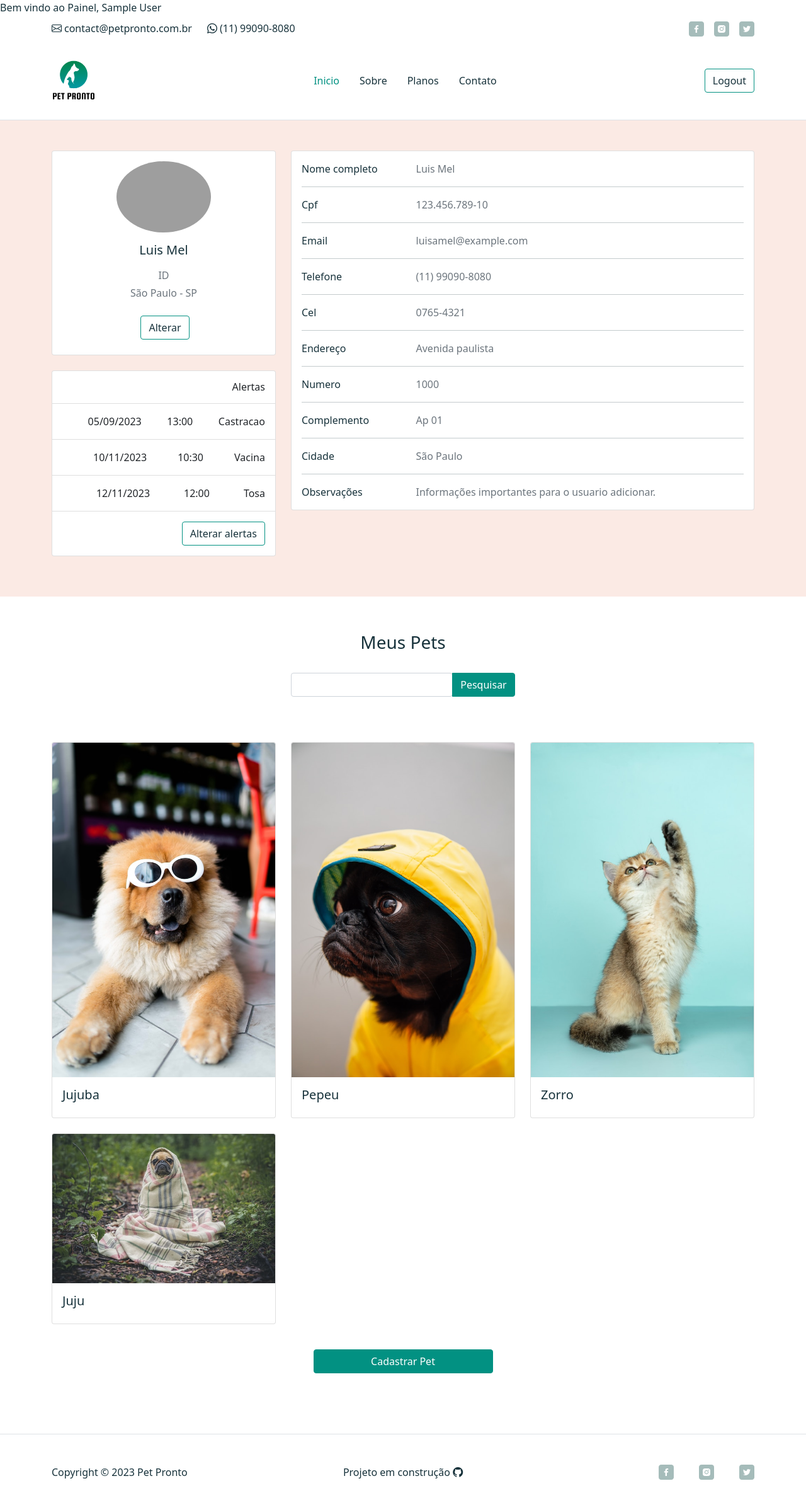
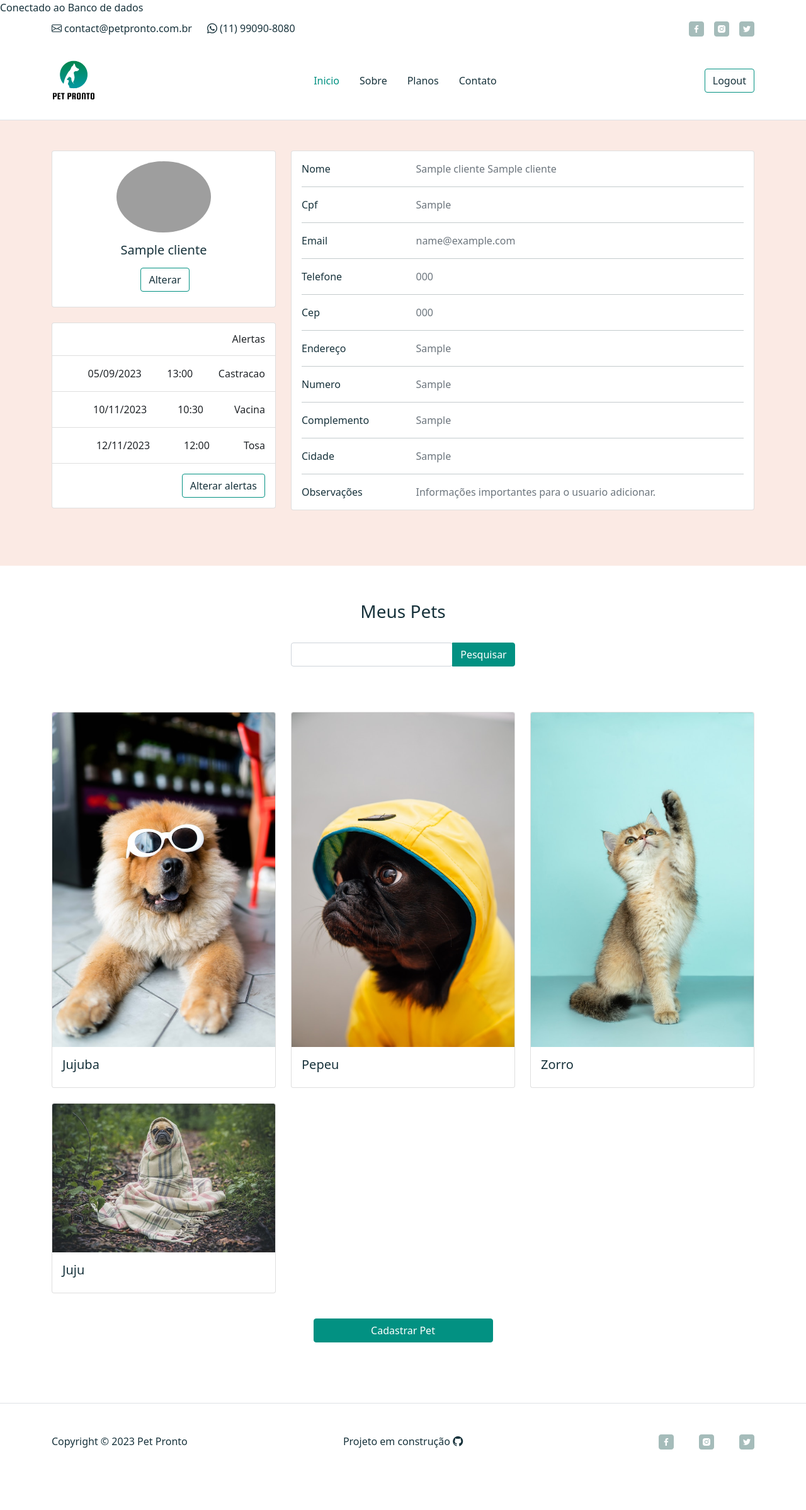
Before and after one commit to vitorwhois/Pet_Pronto, a PHP site: page /perfilusuario.php in a window 1280 px wide. Shown: the whole page at 63% size. After the commit the page ends 2301 px from the top, so only its background shows below. Run offline with PHP 8.4, Linux system fonts and the light colour scheme; the visitor is signed in with stand-in values (Sample User, id 1); tables that the repository leaves empty or names only in its code hold one stand-in row (values such as "Sample post"); grey boxes are pictures that could not be loaded.

Commit message:
usuario e legar

```diff
--- a/perfilusuario.php
+++ b/perfilusuario.php
@@ -1,9 +1,52 @@
-Bem vindo ao Painel,
 <?php
-if (!isset($_SESSION)) {
-  session_start();
+session_start();
+// Verifica se o usuário está autenticado
+if (!isset($_SESSION['id_cliente'])) {
+  header("Location: login.php");
+  exit();
 }
-echo $_SESSION['nome']; ?>
+
+// Obtém o caminho completo para conexao.php
+include __DIR__ . "/conexao.php";
+
+// Pega o id_cliente da sessão
+$id_cliente = $_SESSION['id_cliente'];
+
+// Prepara e executa a consulta SQL
+$sql = "SELECT * FROM cliente WHERE id_cliente = ?";
+$stmt = $conn->prepare($sql);
+$stmt->bind_param("i", $id_cliente);
+$stmt->execute();
+$result = $stmt->get_result();
+
+// Obtém os dados do cliente
+$cliente = $result->fetch_assoc();
+
+// Fecha a declaração
+$stmt->close();
+
+// Verifica se a consulta retornou dados
+if ($cliente) {
+  // Obter os dados de login associados a este cliente
+  $sqlLogin = "SELECT * FROM login WHERE id_cliente = ?";
+  $stmtLogin = $conn->prepare($sqlLogin);
+  $stmtLogin->bind_param("i", $id_cliente);
+  $stmtLogin->execute();
+  $resultLogin = $stmtLogin->get_result();
+
+  // Obtém os dados de login
+  $login = $resultLogin->fetch_assoc();
+
+  // Fecha a declaração
+  $stmtLogin->close();
+} else {
+  // Se o cliente não for encontrado, redirecionar
+  header("Location: login.php");
+  exit();
+}
+?>
+
+
 
 <!DOCTYPE html>
 <html lang="pt-br">
@@ -36,7 +79,7 @@
   <nav class="navbar navbar-expand-lg border-bottom borda sticky-top" id="navbar">
 
     <div class="container py-3 text-center">
-      <a href="index.html"><img class="navbar-brand" src="img/Logo.png" alt="logo" width="70px"></a>
+      <a href="index.php"><img class="navbar-brand" src="img/Logo.png" alt="logo" width="70px"></a>
 
 
       <button class="navbar-toggler" type="button" data-bs-toggle="collapse" data-bs-target="#navbar-items" aria-controls="navbar-items" aria-label="Toggle navigation">
@@ -45,22 +88,22 @@
       <div class="collapse navbar-collapse" id="navbar-items">
         <ul class="navbar-nav mb-2 mb-lg-0 py-2 ">
           <li class="nav-link">
-            <a href="index.html" class="nav-link active" aria-current="page">Inicio</a>
+            <a href="index.php" class="nav-link active" aria-current="page">Inicio</a>
           </li>
           <li class="nav-link">
-            <a href="sobre.html" class="nav-link ">Sobre</a>
+            <a href="sobre.php" class="nav-link ">Sobre</a>
           </li>
           <li class="nav-link">
-            <a href="planos.html" class="nav-link">Planos</a>
+            <a href="planos.php" class="nav-link">Planos</a>
           </li>
           <li class="nav-link">
-            <a href="contato.html" class="nav-link">Contato</a>
+            <a href="contato.php" class="nav-link">Contato</a>
           </li>
         </ul>
         <div>
           <ul class="navbar-nav d-flex justify-content-end gap-3 text-center py-2 sandwichButton">
             <li class="nav-item">
-              <a href="login.html"><button class="btn btn-secondary">Logout</button></a>
+              <a href="index.php"><button class="btn btn-secondary">Logout</button></a>
             </li>
 
           </ul>
@@ -78,10 +121,9 @@
               <div class="card mb-4">
                 <div class="card-body text-center">
                   <img src="https://mdbcdn.b-cdn.net/img/Photos/new-templates/bootstrap-chat/ava3.webp" alt="avatar" class="rounded-circle img-fluid" style="width: 150px;">
-                  <h5 class="my-3">Luis Mel</h5>
-                  <p class="text-muted mb-1">ID</p>
-                  <p class="text-muted mb-4">São Paulo - SP</p>
-                  <div class="d-flex justify-content-center mb-2">
+                  <h5 class="my-3"><?php echo $cliente['nome']; ?></h5>
+
+                  <div class="d-flex justify-content-center mb-2 mt-2">
                     <button type="button" class="btn btn-secondary ms-1">Alterar</button>
                   </div>
                 </div>
@@ -124,10 +166,10 @@
                 <div class="card-body">
                   <div class="row">
                     <div class="col-sm-3">
-                      <p class="mb-0">Nome completo</p>
+                      <p class="mb-0">Nome</p>
                     </div>
                     <div class="col-sm-9">
-                      <p class="text-muted mb-0">Luis Mel</p>
+                      <p class="text-muted mb-0"><?php echo $cliente['nome'] . ' ' . $cliente['sobrenome']; ?></p>
                     </div>
                   </div>
                   <hr>
@@ -136,7 +178,7 @@
                       <p class="mb-0">Cpf</p>
                     </div>
                     <div class="col-sm-9">
-                      <p class="text-muted mb-0">123.456.789-10</p>
+                      <p class="text-muted mb-0"><?php echo $cliente['cpf']; ?></p>
                     </div>
                   </div>
                   <hr>
@@ -145,7 +187,7 @@
                       <p class="mb-0">Email</p>
                     </div>
                     <div class="col-sm-9">
-                      <p class="text-muted mb-0">luisamel@example.com</p>
+                      <p class="text-muted mb-0"><?php echo $login['email']; ?></p>
                     </div>
                   </div>
                   <hr>
@@ -154,16 +196,16 @@
                       <p class="mb-0">Telefone</p>
                     </div>
                     <div class="col-sm-9">
-                      <p class="text-muted mb-0">(11) 99090-8080</p>
+                      <p class="text-muted mb-0"><?php echo $cliente['telefone']; ?></p>
                     </div>
                   </div>
                   <hr>
                   <div class="row">
                     <div class="col-sm-3">
-                      <p class="mb-0">Cel</p>
+                      <p class="mb-0">Cep</p>
                     </div>
                     <div class="col-sm-9">
-                      <p class="text-muted mb-0">0765-4321</p>
+                      <p class="text-muted mb-0"><?php echo $cliente['cep']; ?></p>
                     </div>
                   </div>
                   <hr>
@@ -172,7 +214,7 @@
                       <p class="mb-0">Endereço</p>
                     </div>
                     <div class="col-sm-9">
-                      <p class="text-muted mb-0">Avenida paulista</p>
+                      <p class="text-muted mb-0"><?php echo $cliente['logradouro']; ?></p>
                     </div>
                   </div>
                   <hr>
@@ -181,7 +223,7 @@
                       <p class="mb-0">Numero</p>
                     </div>
                     <div class="col-sm-9">
-                      <p class="text-muted mb-0">1000</p>
+                      <p class="text-muted mb-0"><?php echo $cliente['numero']; ?></p>
                     </div>
                   </div>
                   <hr>
@@ -190,7 +232,7 @@
                       <p class="mb-0">Complemento</p>
                     </div>
                     <div class="col-sm-9">
-                      <p class="text-muted mb-0">Ap 01</p>
+                      <p class="text-muted mb-0"><?php echo $cliente['complemento']; ?></p>
                     </div>
                   </div>
                   <hr>
@@ -199,7 +241,7 @@
                       <p class="mb-0">Cidade</p>
                     </div>
                     <div class="col-sm-9">
-                      <p class="text-muted mb-0">São Paulo</p>
+                      <p class="text-muted mb-0"><?php echo $cliente['cidade']; ?></p>
                     </div>
                   </div>
                   <hr>
--- a/php/logar.php
+++ b/php/logar.php
@@ -28,7 +28,7 @@
         $_SESSION['email'] = $usuario['email'];
         $_SESSION['nome'] = $usuario['nome'];
 
-        header("Location: ../painel.php");
+        header("Location: ../perfilusuario.php");
         exit();
       } else {
         echo "Falha ao logar! Senha incorreta";
```
